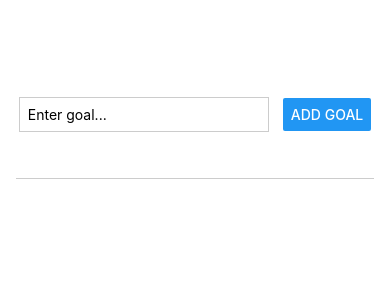
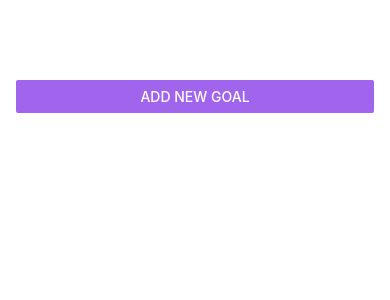
Before and after one commit to berliniixi/react-native-course, a React Native app in the folder RNCourse/: screen / in a window 390 px wide. Shown: the top 300 px of the page. Built offline with nearby package versions, Linux system fonts and the light colour scheme.

Commit message:
add modal , improve styling

```diff
--- a/RNCourse/App.js
+++ b/RNCourse/App.js
@@ -1,17 +1,28 @@
 import React, { useState } from "react";
-import { StyleSheet, View, FlatList } from "react-native";
+import { StyleSheet, View, FlatList, Button } from "react-native";
+import { StatusBar } from "expo-status-bar";
 
 import GoalItem from "./components/GoalItem";
 import GoalInput from "./components/GoalInput";
 
 export default function App() {
   const [courseGoal, setCourseGoal] = useState([]);
+  const [modalVisible, setModalVisible] = useState(false);
+
+  const enableModal = () => {
+    setModalVisible(true);
+  };
+
+  const disenableModal = () => {
+    setModalVisible(false);
+  };
 
   const addGoalHandler = (enteredGoalText) => {
     setCourseGoal((currentCourseGoal) => [
       ...currentCourseGoal,
       { text: enteredGoalText, id: Math.random().toString() },
     ]);
+    disenableModal();
   };
 
   const deleteGoalHandler = (itemID) => {
@@ -23,8 +34,17 @@ export default function App() {
   };
 
   return (
+    <>
+      <StatusBar style="light" />
       <View style={styles.appContainer}>
-      <GoalInput onAddGoal={addGoalHandler} />
+        <Button title="Add New Goal" color="#a065ec" onPress={enableModal} />
+
+        <GoalInput
+          onAddGoal={addGoalHandler}
+          onVisibleModal={modalVisible}
+          onCancel={disenableModal}
+        />
+
         <View style={styles.goalsContainer}>
           <FlatList
             data={courseGoal}
@@ -44,17 +64,20 @@ export default function App() {
           />
         </View>
       </View>
+    </>
   );
 }
 
 const styles = StyleSheet.create({
   appContainer: {
     flex: 1,
-    paddingTop: 50,
+    justifyContent: "flex-start",
+    paddingTop: 80,
     paddingHorizontal: 16,
   },
 
   goalsContainer: {
     flex: 5,
+    paddingTop: 20,
   },
 });
--- a/RNCourse/app.json
+++ b/RNCourse/app.json
@@ -6,14 +6,14 @@
     "orientation": "portrait",
     "icon": "./assets/icon.png",
     "userInterfaceStyle": "light",
+    "backgroundColor": "#1e085a",
+
     "splash": {
       "image": "./assets/splash.png",
       "resizeMode": "contain",
       "backgroundColor": "#ffffff"
     },
-    "assetBundlePatterns": [
-      "**/*"
-    ],
+    "assetBundlePatterns": ["**/*"],
     "ios": {
       "supportsTablet": true
     },
--- a/RNCourse/components/GoalInput.js
+++ b/RNCourse/components/GoalInput.js
@@ -1,7 +1,14 @@
 import React, { useState } from "react";
-import { StyleSheet, TextInput, View, Button } from "react-native";
+import {
+  StyleSheet,
+  TextInput,
+  View,
+  Button,
+  Modal,
+  Image,
+} from "react-native";
 
-function GoalInput({ onAddGoal }) {
+function GoalInput({ onAddGoal, onVisibleModal, onCancel }) {
   const [enteredGoalText, setEnteredText] = useState("");
 
   const goalInputHandler = (enteredInput) => {
@@ -14,34 +21,66 @@ function GoalInput({ onAddGoal }) {
   };
 
   return (
+    <Modal visible={onVisibleModal} animationType="slide">
       <View style={styles.inputContainer}>
+        <Image
+          style={styles.image}
+          source={require("../assets/images/goal.png")}
+        />
         <TextInput
           style={styles.textInput}
           placeholder="Enter goal..."
           onChangeText={goalInputHandler}
           value={enteredGoalText}
         />
-      <Button title="Add goal" onPress={addGoalHandler} />
+        <View style={styles.buttonContainer}>
+          <View style={styles.btn}>
+            <Button title="Cancel" onPress={onCancel} color="#f31282" />
           </View>
+          <View style={styles.btn}>
+            <Button title="Add goal" onPress={addGoalHandler} color="#b180f0" />
+          </View>
+        </View>
+      </View>
+    </Modal>
   );
 }
 
 const styles = StyleSheet.create({
   inputContainer: {
     flex: 1,
+    padding: 16,
+    paddingTop: "20%",
+    justifyContent: "flex-start",
+    alignItems: "center",
+    backgroundColor: "#311b6b",
+  },
+  image: {
+    // backgroundColor: "black",
+    borderRadius: 20,
+    width: 100,
+    height: 100,
+    margin: 20,
+  },
+  buttonContainer: {
+    marginTop: 16,
     flexDirection: "row",
-    justifyContent: "space-around",
-    alignItems: "center",
-    marginBottom: 24,
-    borderBottomWidth: 1,
-    borderBottomColor: "#cccccc",
+  },
+  btn: {
+    marginRight: "8%",
+    marginLeft: "7%",
+    width: "40%",
+    marginHorizontal: 40,
   },
   textInput: {
     borderWidth: 1,
-    borderColor: "#cccccc",
-    width: "70%",
     marginRight: 8,
     padding: 8,
+    borderRadius: 8,
+    width: "100%",
+    backgroundColor: "#e4d0ff",
+    borderColor: "#e4d0ff",
+    color: "black",
   },
 });
 
```
Also changed, not shown: RNCourse/assets/images/goal.png (added). Lines whose indentation alone changed are shown as unchanged.
